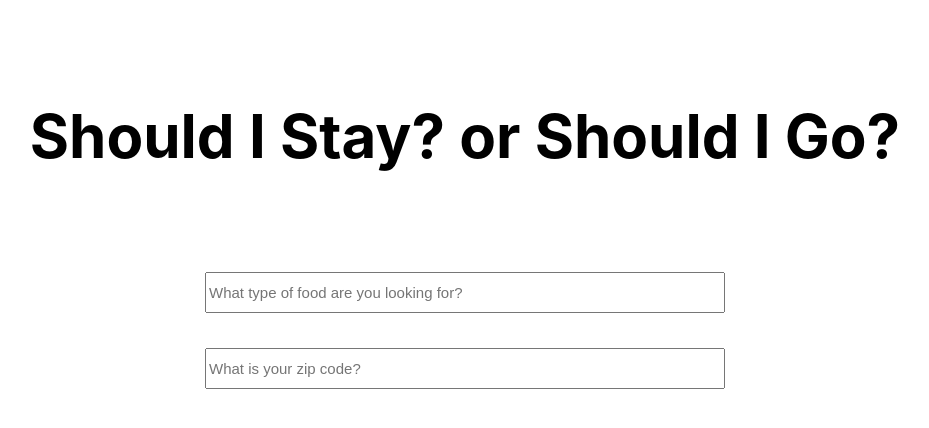
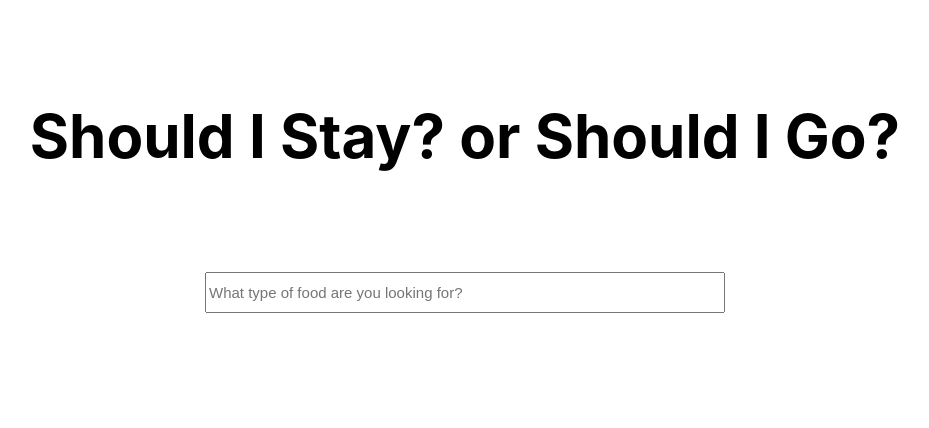
Before and after one commit to taliabahar/Should-I-Stay-or-Should-I-Go, a React (Create React App) app in the folder stayorgo/: page / in a window 1280 px wide. Shown: the top 428 px of the page, without its empty margins (175-1104 px from the left). Built offline with nearby package versions, Linux system fonts and the light colour scheme.

Commit message:
input fields

```diff
--- a/stayorgo/src/InputFields.js
+++ b/stayorgo/src/InputFields.js
@@ -10,7 +10,6 @@ function InputFields() {
           id="foodInfo"
           placeholder="What type of food are you looking for?"
         ></input>
-        <input id="locationInfo" placeholder="What is your zip code?"></input>
       </form>
     </div>
   );
```
